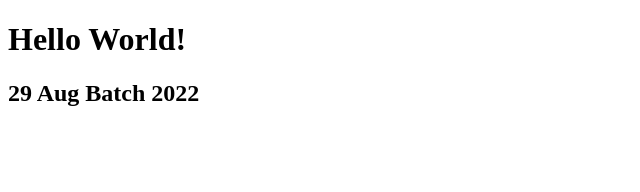
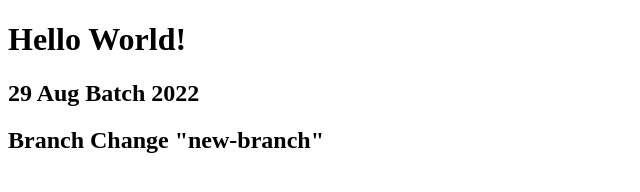
Before and after one commit to its-mohd-kaif/git-basic, a plain HTML site: page index.html in a window 1280 px wide. Shown: the whole page, without its empty margins (0-640 px from the left). Drawn offline with Linux system fonts and the light colour scheme.

Commit message:
fourth commit

```diff
--- a/index.html
+++ b/index.html
@@ -9,5 +9,6 @@
 <body>
     <h1>Hello World!</h1>
     <h2>29 Aug Batch 2022</h2>
+    <h2>Branch Change "new-branch"</h2>
 </body>
 </html>
```
Also changed, not shown: src/style.css (added).
